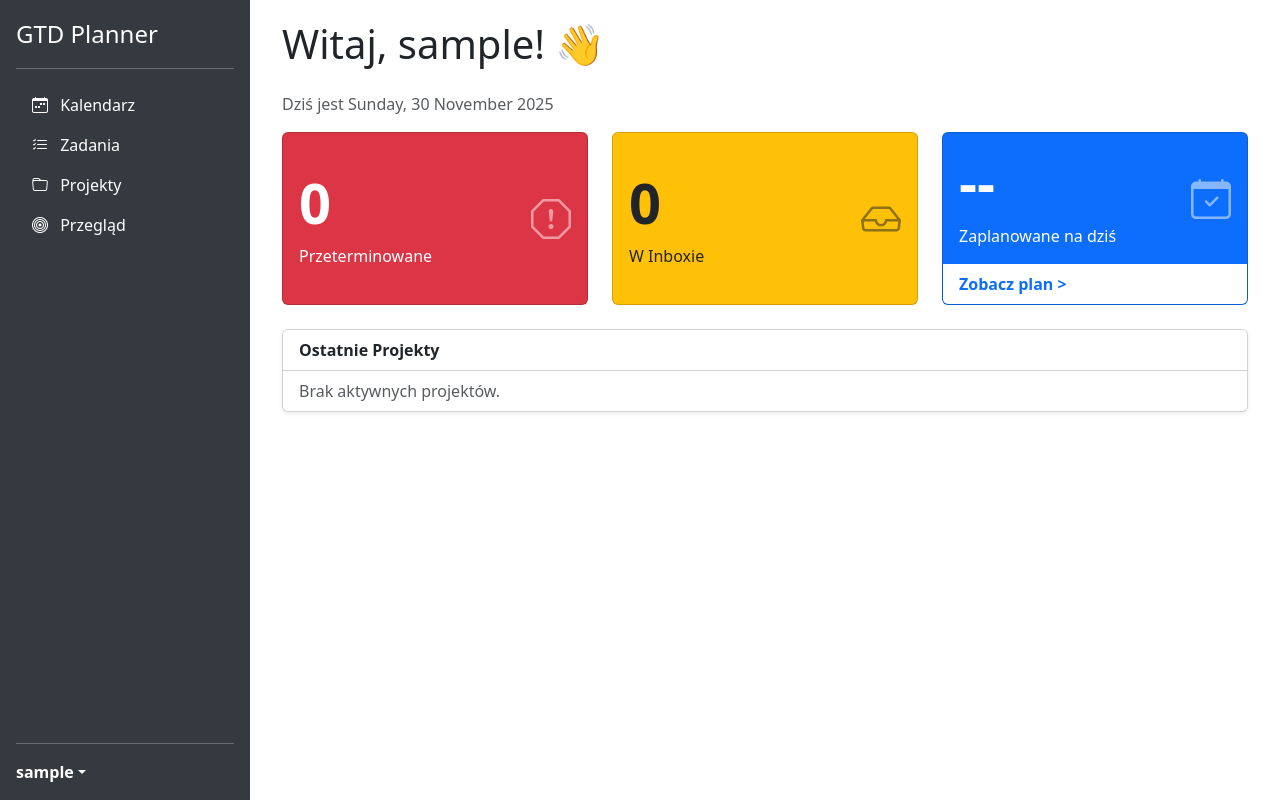
After one commit to Marek1Marecki/gtd-planner, a Django app: page / in a window 1280 px wide. The commit adds this page. Run offline with Django 5.2, Linux system fonts and the light colour scheme; the visitor is signed in with stand-in values (Sample User, id 1); data that the repository does not hold is empty; some libraries are stand-ins or nearby versions.

Commit message:
Phase 8 & 9: Google Calendar Integration, Dashboard, UX Polish and Final Release v1.0

```diff
--- a/apps/calendar_app/views.py
+++ b/apps/calendar_app/views.py
@@ -4,7 +4,7 @@ from django.contrib.auth.decorators import login_required
 
 # Importy z innych aplikacji (Modularność!)
 from apps.tasks.adapters.orm_repositories import DjangoTaskRepository
-from apps.calendar_app.adapters.mock_calendar import MockCalendarProvider
+from .adapters.google_calendar import GoogleCalendarAdapter
 from apps.calendar_app.domain.services import SchedulerService
 
 
@@ -27,7 +27,7 @@ def daily_view(request):
 
     # 3. Pobierz Zadania Sztywne (Fixed Events) z Kalendarza
     # Na razie Mock, docelowo Google Calendar API
-    calendar_provider = MockCalendarProvider()
+    calendar_provider = GoogleCalendarAdapter()
     fixed_events = calendar_provider.get_events(request.user.id, today)
 
     # 4. Uruchom Scheduler
--- a/apps/core/models.py
+++ b/apps/core/models.py
@@ -37,3 +37,19 @@ def create_user_profile(sender, instance, created, **kwargs):
 @receiver(post_save, sender=User)
 def save_user_profile(sender, instance, **kwargs):
     instance.profile.save()
+
+
+class GoogleCredentials(models.Model):
+    user = models.OneToOneField(User, on_delete=models.CASCADE, related_name='google_creds')
+    token = models.TextField()  # Access Token
+    refresh_token = models.TextField(null=True)  # Refresh Token (ważne!)
+    token_uri = models.CharField(max_length=255)
+    client_id = models.CharField(max_length=255)
+    client_secret = models.CharField(max_length=255)
+    scopes = models.TextField()
+
+    created_at = models.DateTimeField(auto_now_add=True)
+    updated_at = models.DateTimeField(auto_now=True)
+
+    def __str__(self):
+        return f"Google Creds for {self.user.username}"
--- /dev/null
+++ b/apps/core/templates/core/dashboard.html
@@ -0,0 +1,65 @@
+{% extends 'base.html' %}
+
+{% block content %}
+<div class="container-fluid">
+    <h1 class="mb-4">Witaj, {{ user.username }}! 👋</h1>
+    <p class="text-muted">Dziś jest {{ today|date:"l, d F Y" }}</p>
+
+    <!-- KAFELKI STATYSTYK -->
+    <div class="row mb-4">
+        <div class="col-md-4">
+            <div class="card bg-danger text-white h-100">
+                <div class="card-body d-flex justify-content-between align-items-center">
+                    <div>
+                        <h2 class="display-4 fw-bold">{{ tasks_overdue }}</h2>
+                        <p class="mb-0">Przeterminowane</p>
+                    </div>
+                    <i class="bi bi-exclamation-octagon fs-1 opacity-50"></i>
+                </div>
+            </div>
+        </div>
+        <div class="col-md-4">
+            <div class="card bg-warning text-dark h-100">
+                <div class="card-body d-flex justify-content-between align-items-center">
+                    <div>
+                        <h2 class="display-4 fw-bold">{{ tasks_inbox }}</h2>
+                        <p class="mb-0">W Inboxie</p>
+                    </div>
+                    <i class="bi bi-inbox fs-1 opacity-50"></i>
+                </div>
+            </div>
+        </div>
+        <div class="col-md-4">
+            <div class="card bg-primary text-white h-100">
+                <div class="card-body d-flex justify-content-between align-items-center">
+                    <div>
+                        <h2 class="display-4 fw-bold">--</h2> <!-- Tu by się przydało zliczyć z Schedulera -->
+                        <p class="mb-0">Zaplanowane na dziś</p>
+                    </div>
+                    <i class="bi bi-calendar-check fs-1 opacity-50"></i>
+                </div>
+                <div class="card-footer bg-white text-primary border-0">
+                    <a href="{% url 'calendar_daily' %}" class="text-decoration-none fw-bold stretched-link">Zobacz plan ></a>
+                </div>
+            </div>
+        </div>
+    </div>
+
+    <!-- AKTYWNE PROJEKTY -->
+    <div class="card shadow-sm">
+        <div class="card-header bg-white fw-bold">Ostatnie Projekty</div>
+        <ul class="list-group list-group-flush">
+            {% for project in projects %}
+            <li class="list-group-item d-flex justify-content-between align-items-center">
+                <a href="{% url 'project_detail' project.pk %}" class="text-decoration-none text-dark fw-bold">
+                    {{ project.title }}
+                </a>
+                <span class="badge bg-secondary rounded-pill">W trakcie</span>
+            </li>
+            {% empty %}
+            <li class="list-group-item text-muted">Brak aktywnych projektów.</li>
+            {% endfor %}
+        </ul>
+    </div>
+</div>
+{% endblock %}
--- a/apps/core/urls.py
+++ b/apps/core/urls.py
@@ -1,6 +1,10 @@
 from django.urls import path
 from . import views
+from apps.core import views as core_views
+
 
 urlpatterns = [
     path('settings/', views.settings_view, name='settings'),
+    path('core/google/login/', core_views.google_login, name='google_login'),
+    path('core/google/callback/', core_views.google_callback, name='google_callback'),
 ]
--- a/apps/core/views.py
+++ b/apps/core/views.py
@@ -2,6 +2,67 @@ from django.shortcuts import render, redirect
 from django.contrib.auth.decorators import login_required
 from django.contrib import messages
 from .forms import UserProfileForm
+from django.conf import settings
+from google_auth_oauthlib.flow import Flow
+from .models import GoogleCredentials, UserProfile
+import os
+from datetime import date
+from apps.tasks.models import Task
+
+
+# Ścieżka do pliku JSON
+CLIENT_SECRETS_FILE = os.path.join(settings.BASE_DIR, 'client_secret.json')
+
+# WAŻNE: Tutaj ustawiamy uprawnienia do edycji
+SCOPES = ['https://www.googleapis.com/auth/calendar.events']
+
+REDIRECT_URI = 'http://127.0.0.1:8000/core/google/callback/'
+
+
+def google_login(request):
+    # Wymuś dostęp offline, żeby dostać refresh_token
+    flow = Flow.from_client_secrets_file(
+        CLIENT_SECRETS_FILE,
+        scopes=SCOPES,
+        redirect_uri=REDIRECT_URI
+    )
+
+    authorization_url, state = flow.authorization_url(
+        access_type='offline',
+        include_granted_scopes='true',
+        prompt='consent'  # Wymuś ekran zgody, żeby dostać refresh token
+    )
+
+    request.session['google_auth_state'] = state
+    return redirect(authorization_url)
+
+
+def google_callback(request):
+    state = request.session['google_auth_state']
+
+    flow = Flow.from_client_secrets_file(
+        CLIENT_SECRETS_FILE,
+        scopes=SCOPES,
+        state=state,
+        redirect_uri=REDIRECT_URI
+    )
+
+    flow.fetch_token(authorization_response=request.build_absolute_uri())
+    creds = flow.credentials
+
+    GoogleCredentials.objects.update_or_create(
+        user=request.user,
+        defaults={
+            'token': creds.token,
+            'refresh_token': creds.refresh_token,
+            'token_uri': creds.token_uri,
+            'client_id': creds.client_id,
+            'client_secret': creds.client_secret,
+            'scopes': ' '.join(creds.scopes)
+        }
+    )
+
+    return redirect('settings')
 
 
 @login_required
@@ -39,3 +100,25 @@ def settings_view(request):
         'energy_range': range(0, 24),
         'current_energy': profile.energy_profile
     })
+
+
+@login_required
+def dashboard_view(request):
+    today = date.today()
+
+    # Statystyki
+    tasks_today_count = Task.objects.filter(status='scheduled').count()  # Uproszczenie, bo scheduled znika po dniu
+    tasks_overdue_count = Task.objects.filter(status='overdue').count()
+    tasks_inbox_count = Task.objects.filter(status='inbox').count()
+
+    # Ostatnie projekty
+    from apps.projects.models import Project
+    active_projects = Project.objects.filter(user=request.user, status='active').order_by('-created_at')[:5]
+
+    return render(request, 'core/dashboard.html', {
+        'tasks_today': tasks_today_count,
+        'tasks_overdue': tasks_overdue_count,
+        'tasks_inbox': tasks_inbox_count,
+        'projects': active_projects,
+        'today': today
+    })
--- a/gtd_calendar/urls.py
+++ b/gtd_calendar/urls.py
@@ -1,9 +1,12 @@
 # gtd_calendar/urls.py
 from django.contrib import admin
-from django.urls import path, include  # upewnij się, że jest include
+from django.urls import path, include
+from apps.core import views as core_views
+
 
 urlpatterns = [
     path('admin/', admin.site.urls),
+    path('', core_views.dashboard_view, name='home'), # Pusta ścieżka = Home
     # Tutaj podpinamy nasze aplikacje:
     path('tasks/', include('apps.tasks.urls')),
     path('calendar/', include('apps.calendar_app.urls')),
--- a/manage.py
+++ b/manage.py
@@ -2,6 +2,8 @@
 """Django's command-line utility for administrative tasks."""
 import os
 import sys
+
+os.environ['OAUTHLIB_INSECURE_TRANSPORT'] = '1'
 
 
 def main():
--- a/templates/base.html
+++ b/templates/base.html
@@ -30,24 +30,31 @@
         <ul class="nav nav-pills flex-column mb-auto">
             <li class="nav-item">
                 <!-- Kalendarz używa HTMX -->
-                <a href="#" class="nav-link text-white" hx-get="{% url 'calendar_daily' %}" hx-target="#main-view" hx-push-url="true">
+                <a  href="{% url 'calendar_daily' %}"
+                    class="nav-link text-white {% if request.resolver_match.url_name == 'calendar_daily' %}active bg-primary{% endif %}"
+                    hx-get="{% url 'calendar_daily' %}"
+                    hx-target="#main-view"
+                    hx-push-url="true">
                     <i class="bi bi-calendar-week me-2"></i> Kalendarz
                 </a>
             </li>
             <li>
                 <!-- Zadania (zwykły link, choć można zmienić na hx-get) -->
-                <a href="{% url 'task_list' %}" class="nav-link text-white">
+                <a href="{% url 'task_list' %}"
+                   class="nav-link text-white {% if request.resolver_match.url_name == 'task_list' %}active bg-primary{% endif %}">
                     <i class="bi bi-list-check me-2"></i> Zadania
                 </a>
             </li>
             <li>
                 <!-- NOWY LINK: Projekty -->
-                <a href="{% url 'project_list' %}" class="nav-link text-white">
+                <a href="{% url 'project_list' %}"
+                   class="nav-link text-white {% if request.resolver_match.url_name == 'project_list' %}active bg-primary{% endif %}">
                     <i class="bi bi-folder me-2"></i> Projekty
                 </a>
             </li>
             <li>
-                <a href="{% url 'weekly_review' %}" class="nav-link text-white">
+                <a href="{% url 'weekly_review' %}"
+                   class="nav-link text-white {% if request.resolver_match.url_name == 'weekly_review' %}active bg-primary{% endif %}">
                     <i class="bi bi-bullseye me-2"></i> Przegląd
                 </a>
             </li>
@@ -81,5 +88,21 @@
             event.detail.headers['X-CSRFToken'] = '{{ csrf_token }}';
         });
     </script>
+
+    <script>
+        // Prosta obsługa menu przy nawigacji HTMX
+        document.querySelectorAll('#sidebar .nav-link').forEach(link => {
+            link.addEventListener('click', function() {
+                // 1. Usuń .active ze wszystkich linków
+                document.querySelectorAll('#sidebar .nav-link').forEach(l => {
+                    l.classList.remove('active', 'bg-primary');
+                });
+                // 2. Dodaj .active do klikniętego
+                this.classList.add('active', 'bg-primary');
+            });
+        });
+    </script>
+
+
 </body>
 </html>
```
Also changed, not shown: apps/calendar_app/adapters/google_calendar.py (added, +79 -0 lines), apps/core/templates/core/settings.html (+25 -0 lines), requirements.txt (added, +47 -0 lines), 1 other file.
